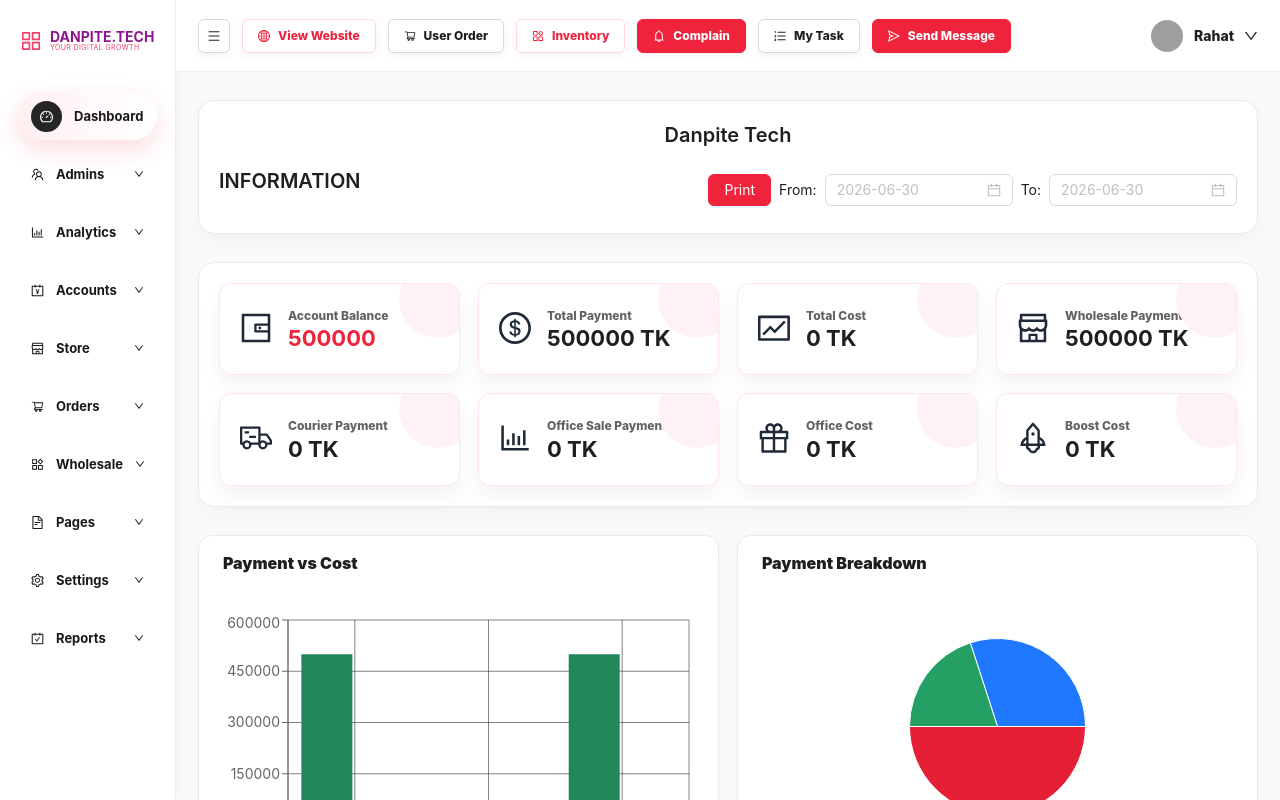
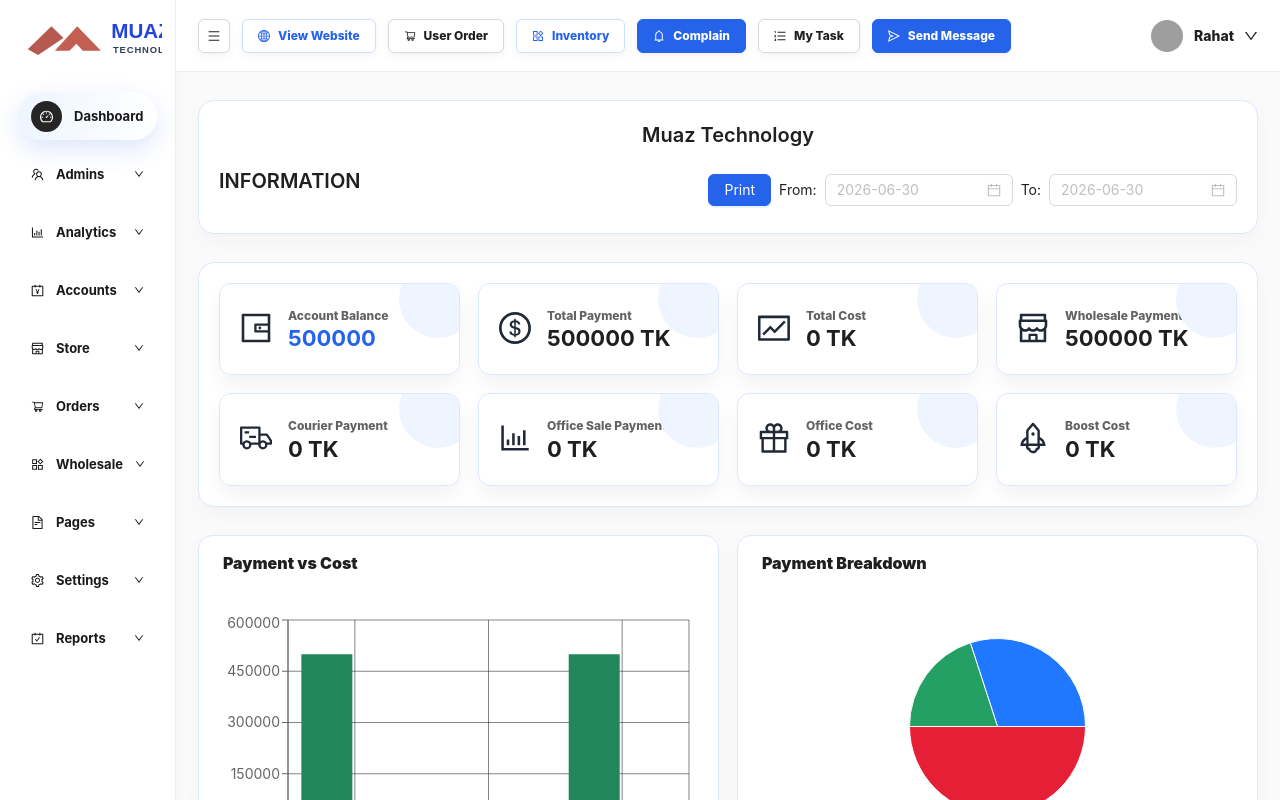
Before and after one commit to hakalukidev/ERP-System-Muaz-Technology, a Next.js app: page / in a window 1280 px wide. Shown: the top 800 px of the page. Built offline with nearby package versions, Linux system fonts and the light colour scheme; grey boxes are pictures that could not be loaded.

Commit message:
update branding and blue theme

```diff
--- a/src/app/globals.css
+++ b/src/app/globals.css
@@ -5,9 +5,9 @@
 @tailwind utilities;
 
 :root {
-  --brand-red: #ef233c;
-  --soft-red: #fff2f4;
-  --line: #f0e7ea;
+  --brand-blue: #2563eb;
+  --soft-blue: #eef5ff;
+  --line: #dce8ff;
   --text: #202124;
 }
 
@@ -35,27 +35,14 @@
   height: 82px;
   display: flex;
   align-items: center;
-  gap: 8px;
-  padding: 0 20px;
-  color: #8d168e;
+  justify-content: center;
+  padding: 0 14px;
 }
 
-.admin-logo .anticon {
-  font-size: 22px;
-}
-
-.admin-logo strong {
+.admin-logo img {
+  width: 148px;
+  height: auto;
   display: block;
-  font-size: 14px;
-  line-height: 1;
-}
-
-.admin-logo span {
-  display: block;
-  color: #f0446a;
-  font-size: 7px;
-  text-transform: uppercase;
-  letter-spacing: .4px;
 }
 
 .admin-menu {
@@ -79,8 +66,8 @@
 }
 
 .admin-menu-item.active {
-  background: linear-gradient(90deg, #fff0f2, #fff);
-  box-shadow: 0 9px 24px rgba(239, 35, 60, 0.16);
+  background: linear-gradient(90deg, #edf5ff, #fff);
+  box-shadow: 0 9px 24px rgba(37, 99, 235, 0.16);
 }
 
 .admin-menu-item.active .anticon:first-child {
@@ -111,7 +98,7 @@
 }
 
 .submenu-item.active-dot {
-  color: var(--brand-red);
+  color: var(--brand-blue);
 }
 
 .submenu-item.active-dot::before {
@@ -122,7 +109,7 @@
   width: 5px;
   height: 5px;
   border-radius: 50%;
-  background: var(--brand-red);
+  background: var(--brand-blue);
 }
 
 .admin-header {
@@ -148,16 +135,16 @@
   box-shadow: 0 3px 10px rgba(20, 20, 20, .05);
 }
 
-.ghost-red {
-  color: var(--brand-red);
-  border-color: #ffd8dd;
+.ghost-blue {
+  color: var(--brand-blue);
+  border-color: #cfe0ff;
 }
 
-.top-action.red,
+.top-action.primary-action,
 .print-btn {
   color: #fff !important;
-  background: var(--brand-red) !important;
-  border-color: var(--brand-red) !important;
+  background: var(--brand-blue) !important;
+  border-color: var(--brand-blue) !important;
 }
 
 .admin-user {
@@ -205,7 +192,7 @@
 .metric-tile {
   position: relative;
   overflow: hidden;
-  border-color: #ffe5e9 !important;
+  border-color: #dce8ff !important;
   border-radius: 12px !important;
   min-height: 92px;
   box-shadow: 0 10px 20px rgba(0, 0, 0, .05);
@@ -224,7 +211,7 @@
   top: -24px;
   width: 78px;
   height: 78px;
-  background: var(--soft-red);
+  background: var(--soft-blue);
   border-radius: 50%;
 }
 
@@ -246,8 +233,8 @@
   line-height: 1.2;
 }
 
-.danger-text {
-  color: var(--brand-red);
+.emphasis-text {
+  color: var(--brand-blue);
 }
 
 .chart-card {
@@ -282,7 +269,7 @@
 }
 
 .breadcrumb {
-  color: var(--brand-red);
+  color: var(--brand-blue);
   margin-top: 12px;
   font-weight: 800;
   font-size: 13px;
@@ -307,8 +294,8 @@
   width: 150px;
   height: 42px;
   margin-top: 24px;
-  color: var(--brand-red);
-  border-color: #f3c6cc;
+  color: var(--brand-blue);
+  border-color: #cfe0ff;
   font-weight: 800;
 }
 
@@ -320,7 +307,7 @@
 }
 
 .summary-row td {
-  color: var(--brand-red);
+  color: var(--brand-blue);
   font-weight: 900;
 }
 
@@ -406,7 +393,11 @@
 }
 
 .admin-footer strong {
-  color: var(--brand-red);
+  color: var(--brand-blue);
+}
+
+.theme-text {
+  color: var(--brand-blue);
 }
 
 .send-message-modal .ant-modal-content {
@@ -418,7 +409,7 @@
 .send-message-modal .ant-modal-header {
   margin: 0;
   padding: 15px 16px;
-  background: var(--brand-red);
+  background: var(--brand-blue);
   border-radius: 0;
 }
 
@@ -469,8 +460,8 @@
 }
 
 .stock-card.highlight {
-  border-color: #f7c7cd !important;
-  background: #fff9fa;
+  border-color: #bfd5ff !important;
+  background: #f7fbff;
 }
 
 .stock-card .ant-card-body {
@@ -486,8 +477,8 @@
   display: inline-flex;
   align-items: center;
   justify-content: center;
-  background: var(--soft-red);
-  color: var(--brand-red);
+  background: var(--soft-blue);
+  color: var(--brand-blue);
   border-radius: 12px;
   font-size: 20px;
 }
--- a/src/components/admin/AdminShell.tsx
+++ b/src/components/admin/AdminShell.tsx
@@ -2,7 +2,6 @@
 
 import {
   AccountBookOutlined,
-  AppstoreOutlined,
   BarChartOutlined,
   BellOutlined,
   CarryOutOutlined,
@@ -51,11 +50,7 @@
     <Layout className="admin-shell">
       <Sider width={176} className="admin-sidebar">
         <div className="admin-logo">
-          <AppstoreOutlined />
-          <div>
-            <strong>DANPITE.TECH</strong>
-            <span>Your digital growth</span>
-          </div>
+          <img src="/muaz-logo.svg" alt="Muaz Technology" />
         </div>
 
         <nav className="admin-menu">
@@ -86,16 +81,18 @@
         <Header className="admin-header">
           <Space size={12} wrap>
             <Button className="header-icon-btn" icon={<MenuOutlined />} />
-            <Button className="top-action ghost-red" icon={<GlobalOutlined />}>View Website</Button>
+            <a href="https://www.muazbd.com/" target="_blank" rel="noreferrer">
+              <Button className="top-action ghost-blue" icon={<GlobalOutlined />}>View Website</Button>
+            </a>
             <Button className="top-action" icon={<ShoppingCartOutlined />}>User Order</Button>
             <Link href="/admin/stock/overview">
-              <Button className="top-action ghost-red" icon={<ProductOutlined />}>Inventory</Button>
+              <Button className="top-action ghost-blue" icon={<ProductOutlined />}>Inventory</Button>
             </Link>
-            <Button className="top-action red" icon={<BellOutlined />}>Complain</Button>
+            <Button className="top-action primary-action" icon={<BellOutlined />}>Complain</Button>
             <Link href="/admin/tasks">
               <Button className="top-action" icon={<OrderedListOutlined />}>My Task</Button>
             </Link>
-            <Button className="top-action red" icon={<SendOutlined />} onClick={() => setMessageOpen(true)}>
+            <Button className="top-action primary-action" icon={<SendOutlined />} onClick={() => setMessageOpen(true)}>
               Send Message
             </Button>
           </Space>
@@ -130,7 +127,7 @@
           </Form.Item>
           <div className="modal-actions">
             <Button onClick={() => setMessageOpen(false)}>Cancel</Button>
-            <Button type="primary" danger icon={<SendOutlined />}>Send</Button>
+            <Button type="primary" icon={<SendOutlined />}>Send</Button>
           </div>
         </Form>
       </Modal>
--- a/src/components/admin/DashboardScreen.tsx
+++ b/src/components/admin/DashboardScreen.tsx
@@ -29,7 +29,7 @@
 const { Title, Text } = Typography;
 
 const infoCards = [
-  { label: 'Account Balance', value: '500000', icon: <WalletOutlined />, danger: true },
+  { label: 'Account Balance', value: '500000', icon: <WalletOutlined />, emphasis: true },
   { label: 'Total Payment', value: '500000 TK', icon: <DollarCircleOutlined /> },
   { label: 'Total Cost', value: '0 TK', icon: <FundOutlined /> },
   { label: 'Wholesale Payment', value: '500000 TK', icon: <ShopOutlined /> },
@@ -66,7 +66,7 @@
   return (
     <AdminShell active="Dashboard">
       <section className="panel hero-panel">
-        <Title level={4}>Danpite Tech</Title>
+        <Title level={4}>Muaz Technology</Title>
         <div className="hero-row">
           <Title level={4}>INFORMATION</Title>
           <Space wrap>
@@ -88,7 +88,7 @@
                 <div className="metric-icon">{item.icon}</div>
                 <div>
                   <Text className="metric-label">{item.label}</Text>
-                  <strong className={item.danger ? 'danger-text' : ''}>{item.value}</strong>
+                  <strong className={item.emphasis ? 'emphasis-text' : ''}>{item.value}</strong>
                 </div>
               </Card>
             </Col>
--- a/src/components/admin/ReportScreen.tsx
+++ b/src/components/admin/ReportScreen.tsx
@@ -62,7 +62,7 @@
           <Text>View user-wise order summary, status count, success percentage and failed percentage.</Text>
           <div className="breadcrumb">Dashboard / User Report</div>
         </div>
-        <Button type="primary" danger icon={<PrinterOutlined />} size="large">Print Report</Button>
+        <Button type="primary" icon={<PrinterOutlined />} size="large">Print Report</Button>
       </section>
 
       <Card className="report-card" title="REPORT FILTERS">
--- a/src/components/admin/StockOverviewScreen.tsx
+++ b/src/components/admin/StockOverviewScreen.tsx
@@ -80,7 +80,7 @@
           <Title level={3}>Products Stock Overview</Title>
           <Text>Category-wise stock summary and product stock report.</Text>
         </div>
-        <Button type="primary" danger icon={<PrinterOutlined />} size="large">Print Report</Button>
+        <Button type="primary" icon={<PrinterOutlined />} size="large">Print Report</Button>
       </section>
 
       <Row gutter={[16, 16]} className="stock-summary">
--- a/src/components/admin/TasksScreen.tsx
+++ b/src/components/admin/TasksScreen.tsx
@@ -18,7 +18,7 @@
 
         <div className="tasks-title-row">
           <Title level={2}>My Daily Task List</Title>
-          <Button type="primary" danger icon={<PlusOutlined />}>Create Task</Button>
+          <Button type="primary" icon={<PlusOutlined />}>Create Task</Button>
         </div>
 
         <Space wrap className="task-filters">
@@ -45,10 +45,10 @@
           ]}
         />
 
-        <Text type="danger">Showing 0 to 0 of 0 entries</Text>
+        <Text className="theme-text">Showing 0 to 0 of 0 entries</Text>
       </section>
 
-      <footer className="admin-footer">© 2026 <strong>Danpite Tech</strong>, All Rights Reserved.</footer>
+      <footer className="admin-footer">© 2026 <strong>Muaz Technology</strong>, All Rights Reserved.</footer>
     </AdminShell>
   );
 }
```
Also changed, not shown: public/muaz-logo.svg (added).
